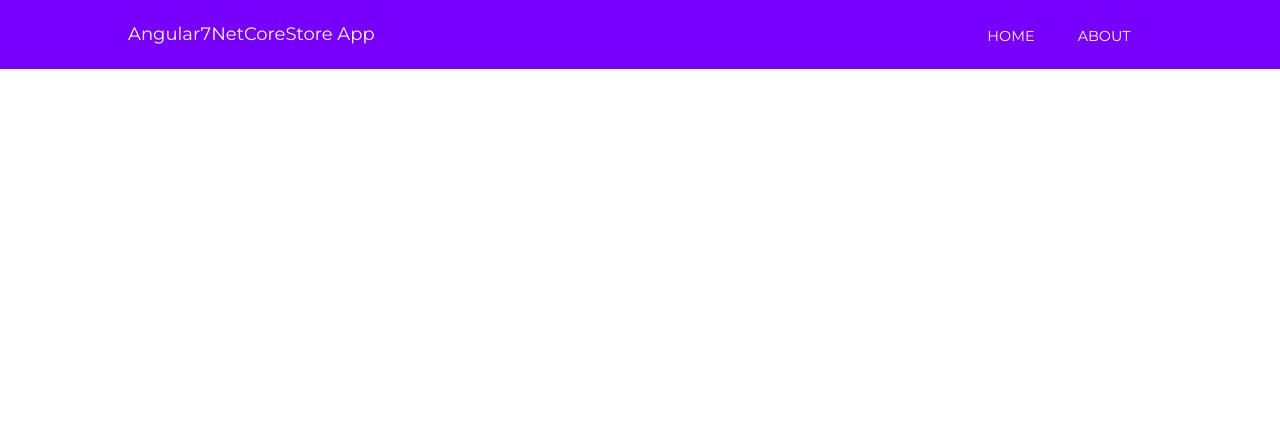
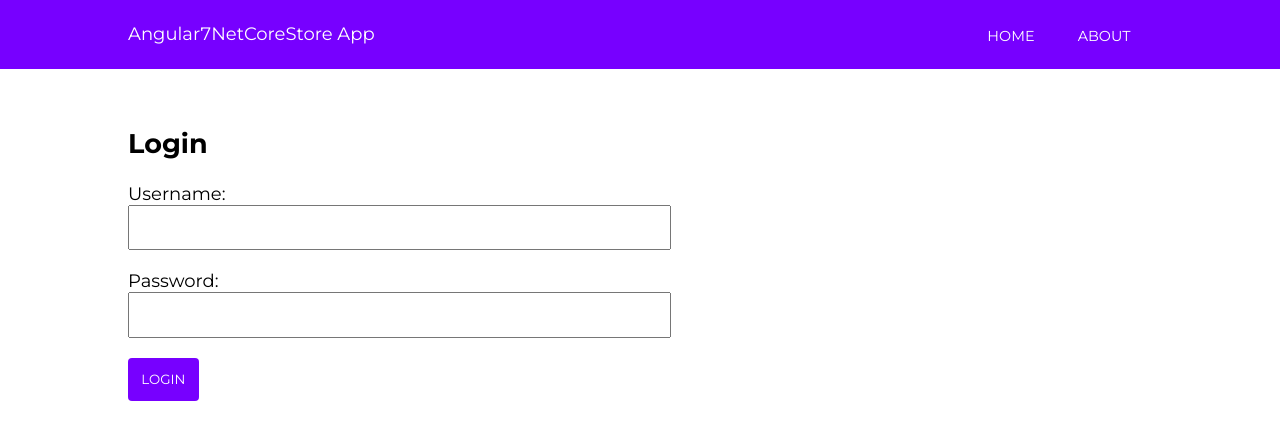
Before and after one commit to tiagoavila/Angular7NetCoreStore, an Angular app in the folder Angular7NetCoreStoreApp/: page /login in a window 1280 px wide. Before the commit this address led to /. Shown: the top 440 px of the page. Built offline with nearby package versions, Linux system fonts and the light colour scheme.

Commit message:
login page

```diff
--- a/Angular7NetCoreStoreApp/src/app/app-routing.module.ts
+++ b/Angular7NetCoreStoreApp/src/app/app-routing.module.ts
@@ -2,11 +2,12 @@ import { NgModule } from '@angular/core';
 import { Routes, RouterModule } from '@angular/router';
 import { HomeComponent } from './home/home.component';
 import { AboutComponent } from './about/about.component';
+import { LoginComponent } from './login/login.component';
 
 const routes: Routes = [
   { path: '', component: HomeComponent },
   { path: 'about', component: AboutComponent },
-  // { path: 'contact', component: ContactComponent },
+   { path: 'login', component: LoginComponent },
 ];
 
 @NgModule({
--- /dev/null
+++ b/Angular7NetCoreStoreApp/src/app/login/login.component.html
@@ -0,0 +1,41 @@
+<h1>Login</h1>
+
+<form [formGroup]="messageForm" (ngSubmit)="onSubmit()">
+
+    <h5 *ngIf="success">Your form is valid!</h5>
+
+    <label>
+      Username:
+      <input type="text" formControlName="userName">
+      <div *ngIf="submitted && messageForm.controls.userName.errors" class="error">
+        <div *ngIf="messageForm.controls.userName.errors.required">Your username is required</div>
+      </div>
+    </label>
+
+    <label>
+      Password:
+      <input type="password" formControlName="password">
+      <div *ngIf="submitted && messageForm.controls.password.errors" class="error">
+        <div *ngIf="messageForm.controls.password.errors.required">A password is required</div>
+      </div>
+    </label>
+
+    <input type="submit" value="Login" class="cta">
+
+  </form>
+
+  <div *ngIf="submitted" class="results">
+    <strong>Username:</strong>
+    <span>{{ messageForm.controls.userName.value }}</span>
+
+    <strong>Password:</strong>
+    <span>{{ messageForm.controls.password.value }}</span>
+
+    <div *ngIf="loginSuccess">
+      <strong>Login Success</strong>
+    </div>
+
+    <div *ngIf="!loginSuccess">
+      <strong>Login Fail</strong>
+    </div>
+  </div>
--- /dev/null
+++ b/Angular7NetCoreStoreApp/src/app/login/login.component.scss
@@ -0,0 +1,43 @@
+label {
+    display: block;
+
+    input, textarea {
+        display: block;
+        width: 50%;
+        margin-bottom: 20px;
+        padding: 1em;
+    }
+
+    .error {
+        margin-top: -20px;
+        background: yellow;
+        padding: .5em;
+        display: inline-block;
+        font-size: .9em;
+        margin-bottom: 20px;
+    }
+}
+
+.cta {
+    background: #7700FF;
+    border: none;
+    color: white;
+
+    text-transform: uppercase;
+    border-radius: 4px;
+    padding: 1em;
+    cursor: pointer;
+    font-family: 'Montserrat';
+}
+
+.results {
+    margin-top: 50px;
+
+    strong {
+        display: block;
+    }
+    span {
+        margin-bottom: 20px;
+        display: block;
+    }
+}
--- /dev/null
+++ b/Angular7NetCoreStoreApp/src/app/login/login.component.ts
@@ -0,0 +1,40 @@
+import { Component, OnInit } from '@angular/core';
+import { FormBuilder, FormGroup, Validators } from '@angular/forms';
+
+@Component({
+  selector: 'app-login',
+  templateUrl: './login.component.html',
+  styleUrls: ['./login.component.scss']
+})
+export class LoginComponent implements OnInit {
+
+  messageForm: FormGroup;
+  submitted = false;
+  success = false;
+  loginSuccess = false;
+
+  constructor(private formBuilder: FormBuilder) { }
+
+  ngOnInit() {
+    this.messageForm = this.formBuilder.group({
+      userName: ['', Validators.required],
+      password: ['', Validators.required]
+    });
+  }
+
+  onSubmit() {
+    this.submitted = true;
+
+    if (this.messageForm.invalid) {
+        return;
+    }
+
+    this.success = true;
+
+    if (this.messageForm.controls.userName.value == "user" && this.messageForm.controls.password.value == "123") {
+      this.loginSuccess = true;
+    } else {
+      this.loginSuccess = false;
+    }
+  }
+}
```
Also changed, not shown: Angular7NetCoreStoreApp/src/app/app.module.ts (+6 -2 lines), 1 other file (tests, documents, lock files or other folders).
